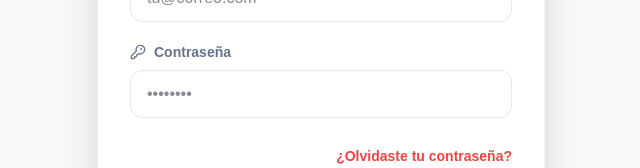
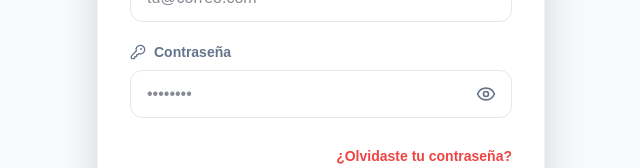
Before and after one commit to ektorromo-dev/rescue-chip, a Next.js app: page /login in a window 1280 px wide. Shown: the part 356-524 px from the top of the page, without its empty margins (319-959 px from the left). Built offline with nearby package versions, Linux system fonts and the light colour scheme; no server answers.

Commit message:
feat(auth): add password visibility toggle

```diff
--- a/src/app/activate/page.tsx
+++ b/src/app/activate/page.tsx
@@ -1,7 +1,7 @@
 "use client";
 
 import Link from "next/link";
-import { ArrowLeft, CheckCircle2, AlertCircle, Loader2 } from "lucide-react";
+import { ArrowLeft, CheckCircle2, AlertCircle, Loader2, Eye, EyeOff } from "lucide-react";
 import { useSearchParams, useRouter } from "next/navigation";
 import { useState, Suspense, useEffect } from "react";
 import { createClient } from "@/lib/supabase/client";
@@ -18,6 +18,7 @@ function ActivationFormContent() {
     const [errorMsg, setErrorMsg] = useState("");
     const [isMotorcyclist, setIsMotorcyclist] = useState(false);
     const [photoFile, setPhotoFile] = useState<File | null>(null);
+    const [showPassword, setShowPassword] = useState(false);
 
     useEffect(() => {
         if (folioFromUrl) {
@@ -222,7 +223,16 @@ function ActivationFormContent() {
                         </div>
                         <div className="space-y-2">
                             <label htmlFor="password" className="text-sm font-semibold">Contraseña *</label>
-                            <input type="password" id="password" name="password" className="w-full flex h-12 rounded-xl border border-input bg-background px-4 py-2 text-sm focus-visible:ring-2 focus-visible:ring-ring transition-all" placeholder="Mínimo 6 caracteres" required minLength={6} />
+                            <div className="relative">
+                                <input type={showPassword ? "text" : "password"} id="password" name="password" className="w-full flex h-12 rounded-xl border border-input bg-background px-4 py-2 pr-12 text-sm focus-visible:ring-2 focus-visible:ring-ring transition-all" placeholder="Mínimo 6 caracteres" required minLength={6} />
+                                <button
+                                    type="button"
+                                    onClick={() => setShowPassword(!showPassword)}
+                                    className="absolute right-0 top-0 h-12 px-4 flex items-center justify-center text-muted-foreground hover:text-foreground transition-colors"
+                                >
+                                    {showPassword ? <EyeOff size={20} /> : <Eye size={20} />}
+                                </button>
+                            </div>
                         </div>
                     </div>
                     <p className="text-sm text-muted-foreground font-medium">Esta cuenta te servirá para iniciar sesión en tu panel (dashboard) y actualizar tus datos en el futuro.</p>
--- a/src/app/login/page.tsx
+++ b/src/app/login/page.tsx
@@ -1,7 +1,7 @@
 "use client";
 
 import Link from "next/link";
-import { ArrowLeft, KeyRound, Mail, AlertCircle, Loader2 } from "lucide-react";
+import { ArrowLeft, KeyRound, Mail, AlertCircle, Loader2, Eye, EyeOff } from "lucide-react";
 import { useState } from "react";
 import { createClient } from "@/lib/supabase/client";
 import { useRouter } from "next/navigation";
@@ -12,6 +12,7 @@ export default function LoginPage() {
     const [loading, setLoading] = useState(false);
     const [errorMsg, setErrorMsg] = useState("");
     const [message, setMessage] = useState("");
+    const [showPassword, setShowPassword] = useState(false);
 
     const router = useRouter();
     const supabase = createClient();
@@ -113,15 +114,24 @@ export default function LoginPage() {
                             <label className="text-sm font-bold text-muted-foreground flex items-center gap-2" htmlFor="password">
                                 <KeyRound size={16} /> Contraseña
                             </label>
+                            <div className="relative">
                                 <input
                                     id="password"
-                                type="password"
+                                    type={showPassword ? "text" : "password"}
                                     value={password}
                                     onChange={(e) => setPassword(e.target.value)}
-                                className="w-full h-12 rounded-xl border border-input bg-background/50 px-4 py-2 focus-visible:ring-2 focus-visible:ring-ring transition-all"
+                                    className="w-full h-12 rounded-xl border border-input bg-background/50 px-4 py-2 pr-12 focus-visible:ring-2 focus-visible:ring-ring transition-all"
                                     placeholder="••••••••"
                                     required
                                 />
+                                <button
+                                    type="button"
+                                    onClick={() => setShowPassword(!showPassword)}
+                                    className="absolute right-0 top-0 h-12 px-4 flex items-center justify-center text-muted-foreground hover:text-foreground transition-colors"
+                                >
+                                    {showPassword ? <EyeOff size={20} /> : <Eye size={20} />}
+                                </button>
+                            </div>
                         </div>
 
                         <div className="flex justify-end pt-2">
```
Lines whose indentation alone changed are shown as unchanged.
